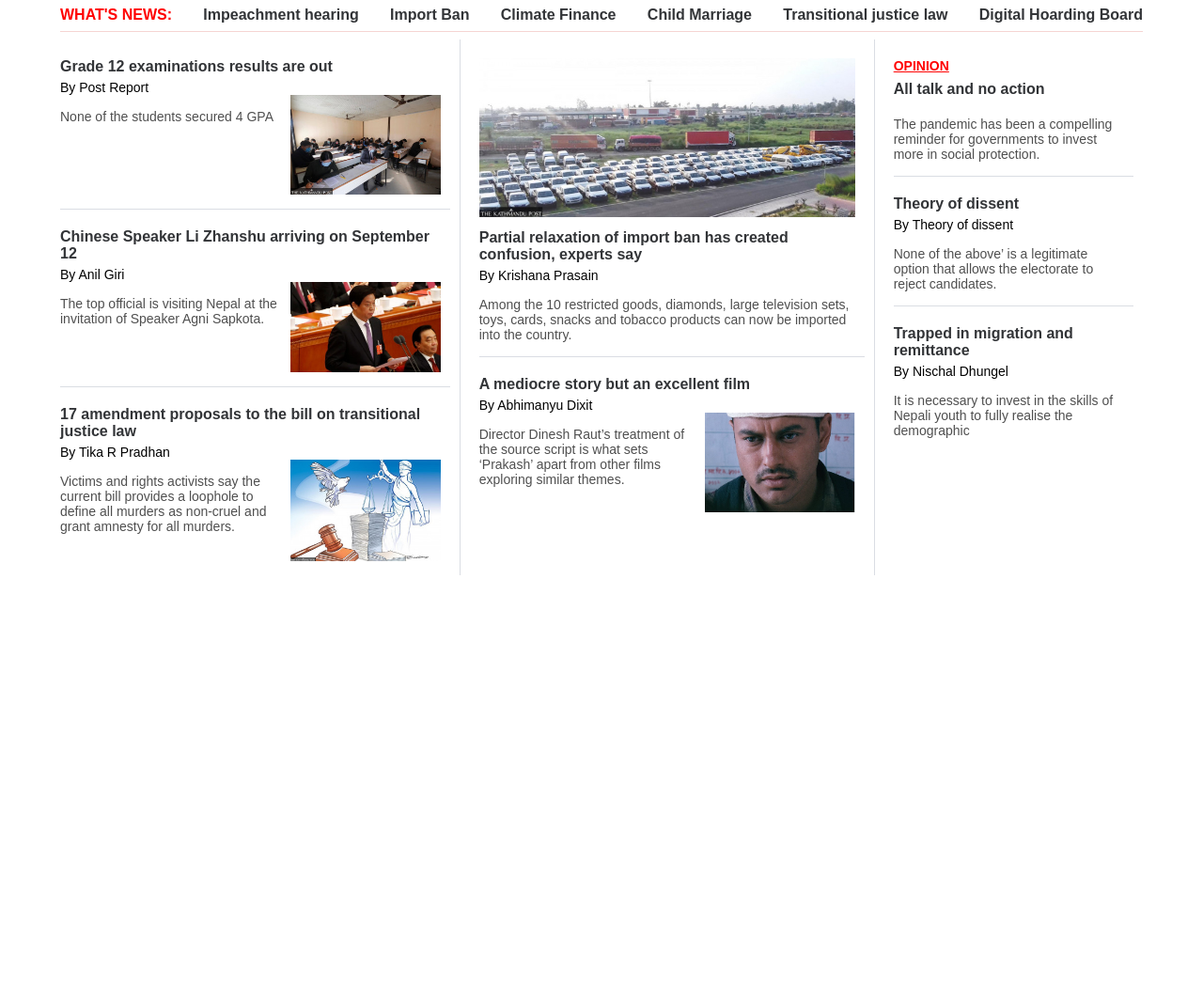
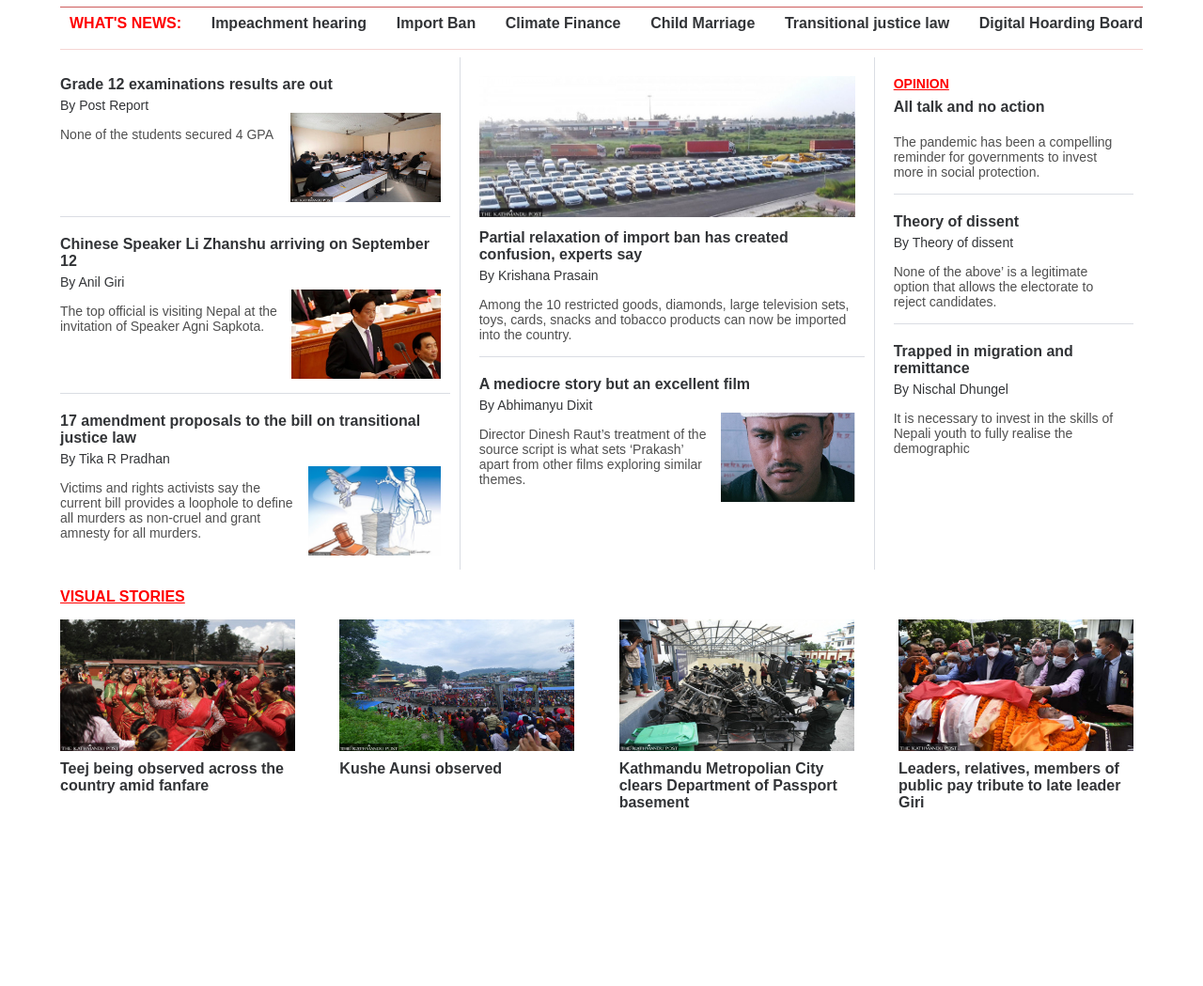
Before and after one commit to kcnabin/Kathmandu-Post, a plain HTML site: page index.html in a window 1280 px wide. Shown: the part 184-1233 px from the top of the page at 94% size. Drawn offline with Linux system fonts and the light colour scheme.

Commit message:
visual story section complete

```diff
--- a/index.html
+++ b/index.html
@@ -25,7 +25,7 @@
 </div>
 <div class="body-content">
   <div class="kpost-logo">
-    <a href="#"><img src="./icons/thekathmandupost-logo.png" alt="" height="80px"></a>
+    <a href="#"><img src="./icons/thekathmandupost-logo.png" alt=""></a>
   </div>
 
   <div class="date-and-weather">
@@ -128,7 +128,42 @@
     </div>
   </div>
 
+  <div class="visual-story-title">
+    <h4>Visual Stories</h4>
+  </div>
   <div class="visual-stories">
+
+    <div class="visual-story-1">
+      <div class="vis-img-1">
+        <img src="./visual-stories/visual-story-1.jpeg">
+      </div>
+      <h4><a href="#">Teej being observed across the country amid fanfare</a></h4>
+    </div>
+
+    <div class="visual-story-2">
+      <div class="vis-img-2">
+        <img src="./visual-stories/visual-story-2.jpeg">
+      </div>
+      <h4><a href="#">Kushe Aunsi observed</a></h4>
+    </div>
+
+    <div class="visual-story-3">
+      <div class="vis-img-3">
+        <img src="./visual-stories/visual-story-3.jpeg">
+      </div>
+
+      <h4>Kathmandu Metropolian City clears Department of Passport basement</h4>
+    </div>
+
+    <div class="visual-story-4">
+      <div class="vis-img-4">
+        <img src="./visual-stories/visual-story-4.jpeg">
+      </div>
+      <h4>Leaders, relatives, members of public pay tribute to late leader Giri</h4>
+    </div>
+  </div>
+
+  <div class="about-us">
 
   </div>
 
--- a/style.css
+++ b/style.css
@@ -5,7 +5,9 @@ a, a:hover, a:focus, a:active {
 
 body {
   font-family: sans-serif;
+  color: #323437;
 }
+
 
 h1, h2, h3, h4, h5, h6, a, p, div, * {
   padding: 0;
@@ -53,7 +55,10 @@ h1, h2, h3, h4, h5, h6, a, p, div, * {
   display: flex;
   justify-content: center;
 }
-
+.kpost-logo img {
+  width: 40vw;
+  padding: 5px;
+}
 .date-and-weather {
   display: flex;
   justify-content: space-between;
@@ -87,6 +92,8 @@ h1, h2, h3, h4, h5, h6, a, p, div, * {
 .breaking-news div {
   color: #323437;
   font-weight: bold;
+  margin-left: 10px;
+  margin-bottom: 10px;
 }
 
 .breaking-news div:hover {
@@ -123,11 +130,13 @@ h1, h2, h3, h4, h5, h6, a, p, div, * {
 
 .latest-news img {
   width: 160px;
+  height: 95px;
   margin-bottom: 10px;
 }
 
 #news4 > img {
   width: 400px;
+  height: 150px;
 }
 
 .news-title h4 {
@@ -172,6 +181,43 @@ h1, h2, h3, h4, h5, h6, a, p, div, * {
 
 /*visual story section*/
 .visual-stories {
-  height: 500px;
+  display: flex;
+  justify-content: space-between;
+  flex-wrap: wrap;
+  padding: 5px 0 20px 0;
+  color: #323437;
+}
+.visual-story-title > h4 {
+  text-transform: uppercase;
+  color: red;
+  text-decoration: underline;
+  margin-top: 20px;
+}
+
+.visual-stories > div > div {
+  width: 250px;
+  height: 140px;
+  overflow: hidden;
+  margin: 10px 10px 10px 0;
+}
+.visual-stories > div > div > img {
+  width: 100%;
+  height: 100%;
+  transition: transform 1s ease;
 
 }
+
+.visual-stories > div > div > img:hover {
+  transform: scale(1.2);
+
+}
+
+.visual-stories > div > h4 {
+  margin-top: 8px;
+  margin-bottom: ;
+  width: 250px;
+}
+
+.about-us {
+  height: 500px;
+}
```
Also changed, not shown: visual-stories/visual-story-1.jpeg (added), visual-stories/visual-story-2.jpeg (added), visual-stories/visual-story-3.jpeg (added), visual-stories/visual-story-4.jpeg (added).
